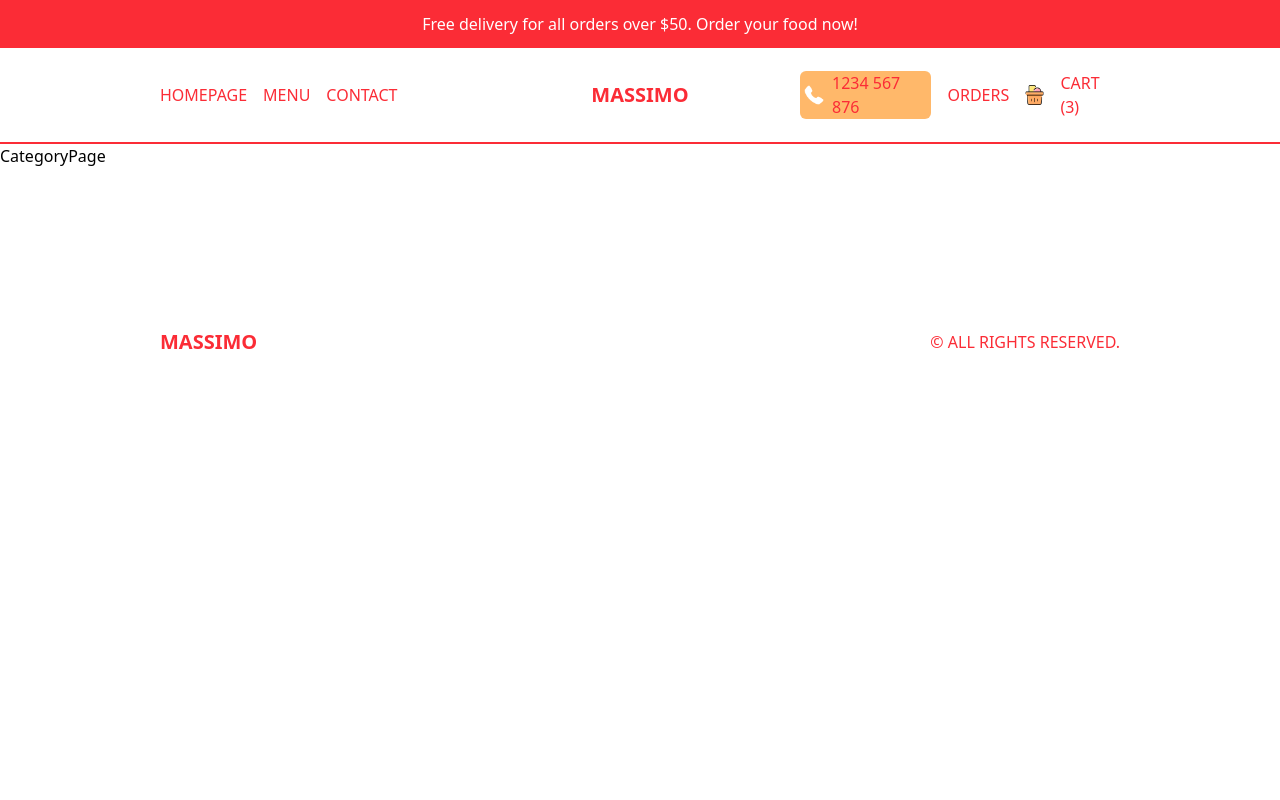
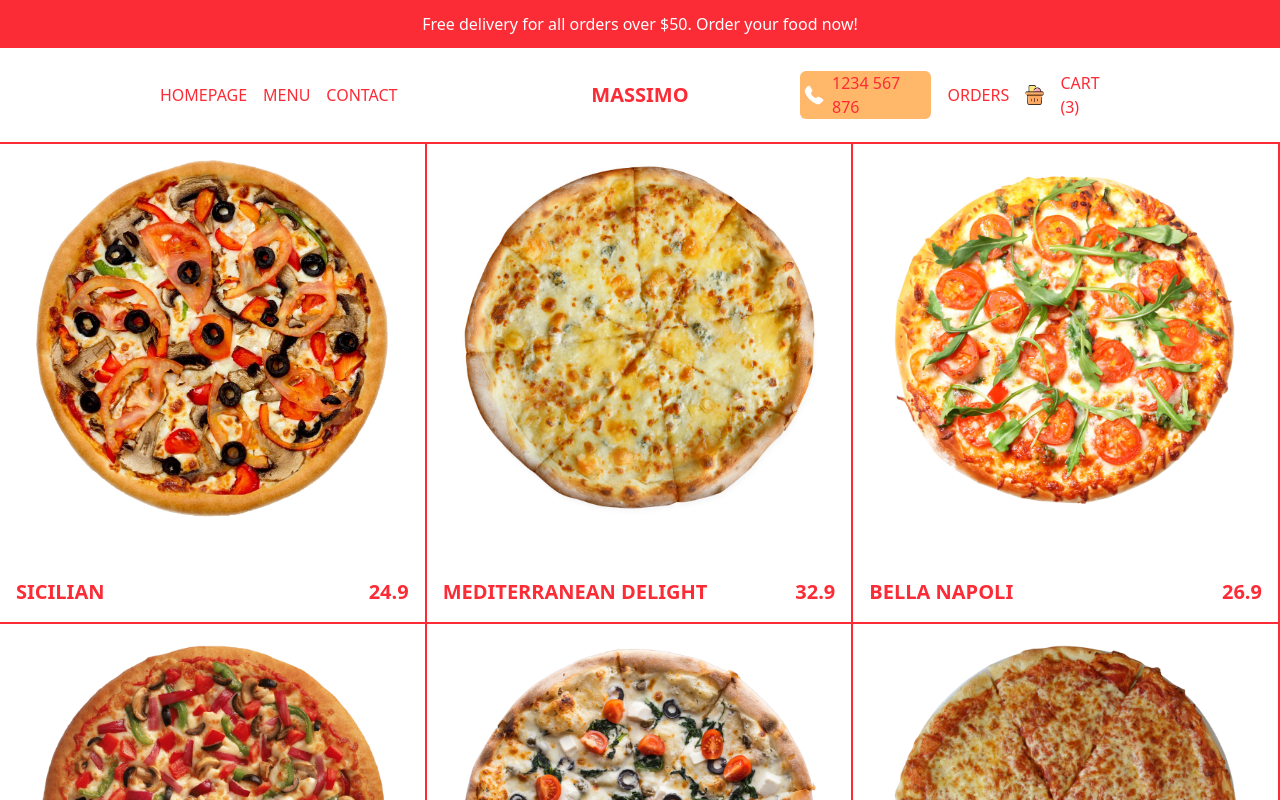
Before and after one commit to nabeel4557/restaurand, a Next.js app: page /menu/burgers in a window 1280 px wide. Shown: the top 800 px of the page. Built offline with nearby package versions, Linux system fonts and the light colour scheme.

Commit message:
Updating_category_page

```diff
--- a/src/app/menu/[category]/page.tsx
+++ b/src/app/menu/[category]/page.tsx
@@ -1,9 +1,39 @@
-import React from 'react'
+import React from "react";
+import { pizzas } from "../../../data";
+import Link from "next/link";
+import Image from "next/image";
 
 function CategoryPage() {
-  return (
-    <div>CategoryPage</div>
-  )
+    return (
+        <div className="flex flex-wrap text-red-500">
+            {pizzas.map((item) => (
+                <Link
+                    className=" w-full h-[60vh] border-r-2 border-b-2 border-red-500 sm:w-1/2 lg:w-1/3 p-4 flex flex-col justify-between group"
+                    href={`/product/${item.id}`}
+                    key={item.id}>
+                    {/* image container */}
+                    {item.img && (
+                        <div className=" relative h-[80%]">
+                            <Image
+                                src={item.img}
+                                alt=""
+                                fill
+                                className=" object-contain"
+                            />
+                        </div>
+                    )}
+                    {/* text container */}
+                    <div className=" flex items-center justify-between font-bold">
+                        <h1 className=" text-xl uppercase">{item.title}</h1>
+                        <h2 className=" group-hover:hidden text-xl">{item.price}</h2>
+                        <button className=" hidden group-hover:block bg-red-500 text-white uppercase p-2 rounded-md">
+                            add to cart
+                        </button>
+                    </div>
+                </Link>
+            ))}
+        </div>
+    );
 }
 
-export default CategoryPage
+export default CategoryPage;
--- a/src/app/menu/page.tsx
+++ b/src/app/menu/page.tsx
@@ -4,7 +4,7 @@
 
 function MenuPage() {
     return (
-        <div className="p-4 lg:px-20 xl:px-40 h-[calc(100vh-6rem)] md:h-[calc(100vh-9rem)] flex flex-col md:flex-row items-center">
+        <div className="p-4 lg:px-20 xl:px-40 h-[600] md:h-[700px] flex flex-col md:flex-row items-center">
             {menu.map((category) => (
                 <Link
                     href={`/menu/${category.slug}`}
@@ -16,7 +16,10 @@
                             {category.title}
                         </h1>
                         <p className="text-sm my-8">{category.desc}</p>
-                        <button className={` hidden md:block bg-${category.color} text-${category.color === "black" ? "white" : "red-500"} text-red-500 py-2 px-4 rounded-md`}>Explore</button>
+                        <button
+                            className={` hidden md:block bg-${category.color}  text-${category.color === "black" ? "white" : "red-500"} text-red-500 py-2 px-4 rounded-md`}>
+                            Explore
+                        </button>
                     </div>
                 </Link>
             ))}
```
